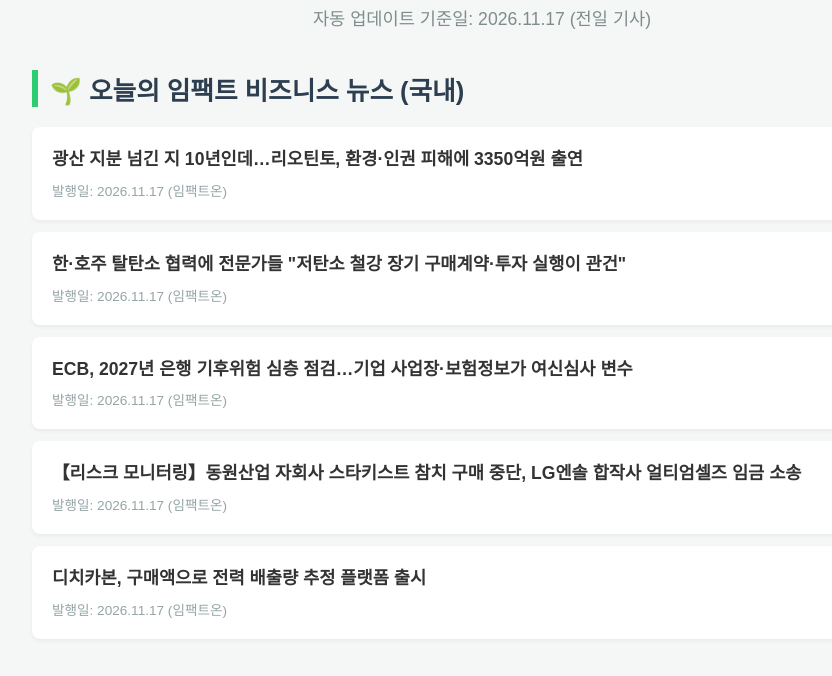
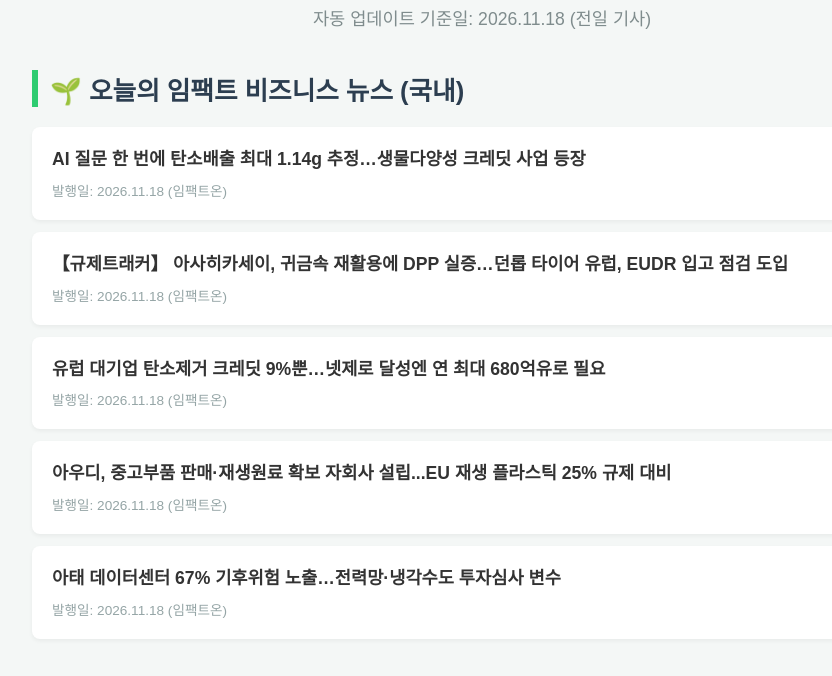
Before and after one commit to jack0322598-web/daily-impact-news, a plain HTML site: page index.html in a window 1280 px wide. Shown: the part 87-763 px from the top of the page, without its empty margins (158-990 px from the left). Drawn offline with Linux system fonts and the light colour scheme.

Commit message:
🌱 매일 아침 7시 뉴스 자동 업데이트

```diff
--- a/index.html
+++ b/index.html
@@ -21,34 +21,34 @@
 </head>
 <body>
     <h1>📋 오늘의 종합 뉴스 브리핑</h1>
-    <div class="date-title">자동 업데이트 기준일: 2026.11.17 (전일 기사)</div>
+    <div class="date-title">자동 업데이트 기준일: 2026.11.18 (전일 기사)</div>
 
     <div class="section-title">🌱 오늘의 임팩트 비즈니스 뉴스 (국내)</div>
 
         <div class="news-card">
-            <div class="news-title"><a href="https://www.impacton.net/news/articleView.html?idxno=30725" target="_blank">광산 지분 넘긴 지 10년인데…리오틴토, 환경·인권 피해에 3350억원 출연</a></div>
-            <div class="news-date">발행일: 2026.11.17 (임팩트온)</div>
+            <div class="news-title"><a href="https://www.impacton.net/news/articleView.html?idxno=30734" target="_blank">AI 질문 한 번에 탄소배출 최대 1.14g 추정…생물다양성 크레딧 사업 등장</a></div>
+            <div class="news-date">발행일: 2026.11.18 (임팩트온)</div>
         </div>
 
         <div class="news-card">
-            <div class="news-title"><a href="https://www.impacton.net/news/articleView.html?idxno=30724" target="_blank">한·호주 탈탄소 협력에 전문가들 "저탄소 철강 장기 구매계약·투자 실행이 관건"</a></div>
-            <div class="news-date">발행일: 2026.11.17 (임팩트온)</div>
+            <div class="news-title"><a href="https://www.impacton.net/news/articleView.html?idxno=30739" target="_blank">【규제트래커】 아사히카세이, 귀금속 재활용에 DPP 실증…던롭 타이어 유럽, EUDR 입고 점검 도입</a></div>
+            <div class="news-date">발행일: 2026.11.18 (임팩트온)</div>
         </div>
 
         <div class="news-card">
-            <div class="news-title"><a href="https://www.impacton.net/news/articleView.html?idxno=30719" target="_blank">ECB, 2027년 은행 기후위험 심층 점검…기업 사업장·보험정보가 여신심사 변수</a></div>
-            <div class="news-date">발행일: 2026.11.17 (임팩트온)</div>
+            <div class="news-title"><a href="https://www.impacton.net/news/articleView.html?idxno=30730" target="_blank">유럽 대기업 탄소제거 크레딧 9%뿐…넷제로 달성엔 연 최대 680억유로 필요</a></div>
+            <div class="news-date">발행일: 2026.11.18 (임팩트온)</div>
         </div>
 
         <div class="news-card">
-            <div class="news-title"><a href="https://www.impacton.net/news/articleView.html?idxno=30721" target="_blank">【리스크 모니터링】동원산업 자회사 스타키스트 참치 구매 중단, LG엔솔 합작사 얼티엄셀즈 임금 소송</a></div>
-            <div class="news-date">발행일: 2026.11.17 (임팩트온)</div>
+            <div class="news-title"><a href="https://www.impacton.net/news/articleView.html?idxno=30732" target="_blank">아우디, 중고부품 판매·재생원료 확보 자회사 설립...EU 재생 플라스틱 25% 규제 대비</a></div>
+            <div class="news-date">발행일: 2026.11.18 (임팩트온)</div>
         </div>
 
         <div class="news-card">
-            <div class="news-title"><a href="https://www.impacton.net/news/articleView.html?idxno=30714" target="_blank">디치카본, 구매액으로 전력 배출량 추정 플랫폼 출시</a></div>
-            <div class="news-date">발행일: 2026.11.17 (임팩트온)</div>
+            <div class="news-title"><a href="https://www.impacton.net/news/articleView.html?idxno=30726" target="_blank">아태 데이터센터 67% 기후위험 노출…전력망·냉각수도 투자심사 변수</a></div>
+            <div class="news-date">발행일: 2026.11.18 (임팩트온)</div>
         </div>
 
     <div class="section-title macro">🇺🇸 오늘의 미국 거시경제 브리핑 (글로벌)</div>
-<div class='sub-category'>📌 경제지표</div><div class='no-news'>2026.11.17 자 뉴스가 없습니다.</div><div class='sub-category'>📌 통화정책</div><div class='no-news'>2026.11.17 자 뉴스가 없습니다.</div><div class='sub-category'>📌 관세</div><div class='no-news'>2026.11.17 자 뉴스가 없습니다.</div><div class='sub-category'>📌 외교</div><div class='no-news'>2026.11.17 자 뉴스가 없습니다.</div></body></html>
+<div class='sub-category'>📌 경제지표</div><div class='no-news'>2026.11.18 자 뉴스가 없습니다.</div><div class='sub-category'>📌 통화정책</div><div class='no-news'>2026.11.18 자 뉴스가 없습니다.</div><div class='sub-category'>📌 관세</div><div class='no-news'>2026.11.18 자 뉴스가 없습니다.</div><div class='sub-category'>📌 외교</div><div class='no-news'>2026.11.18 자 뉴스가 없습니다.</div></body></html>
```
